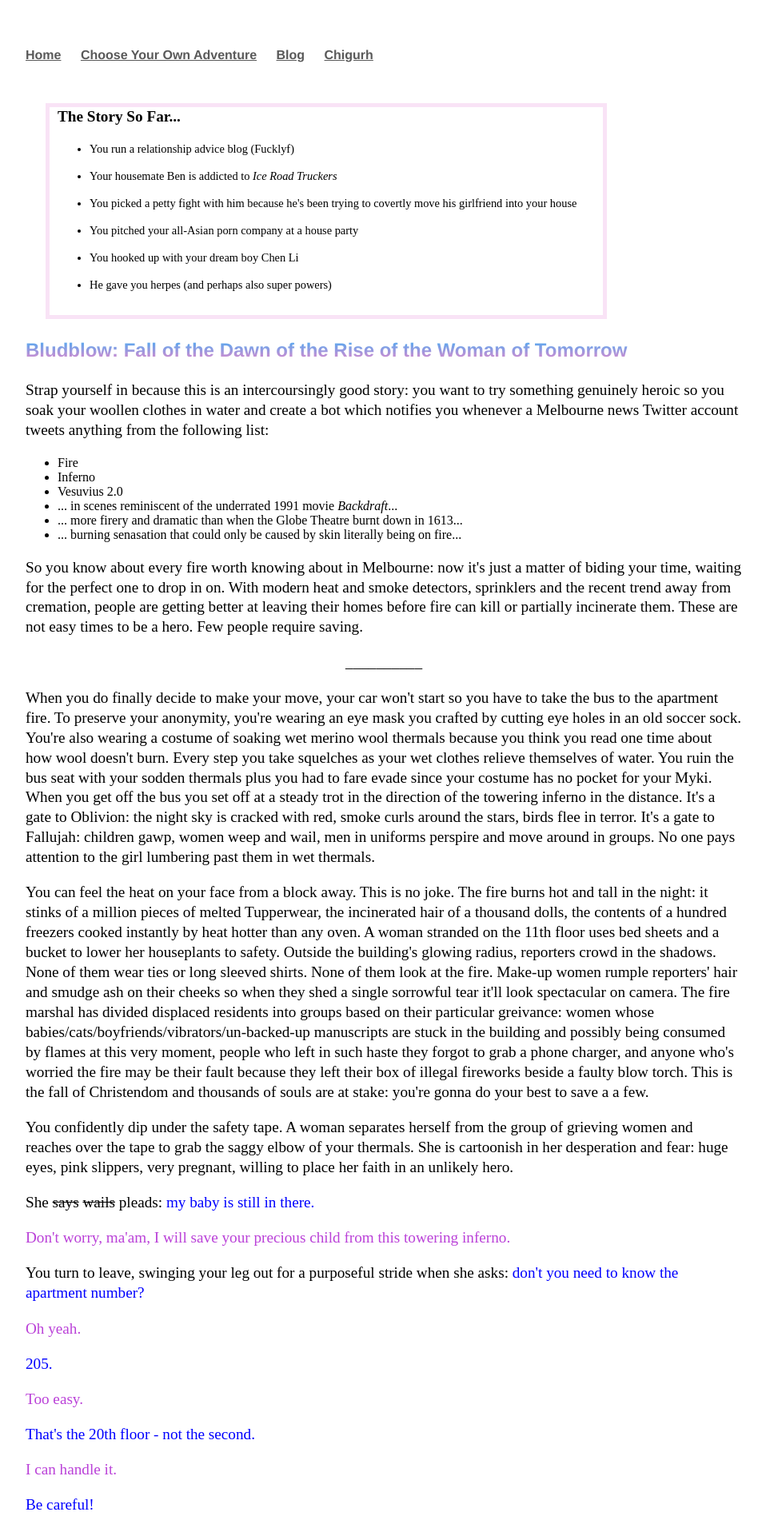
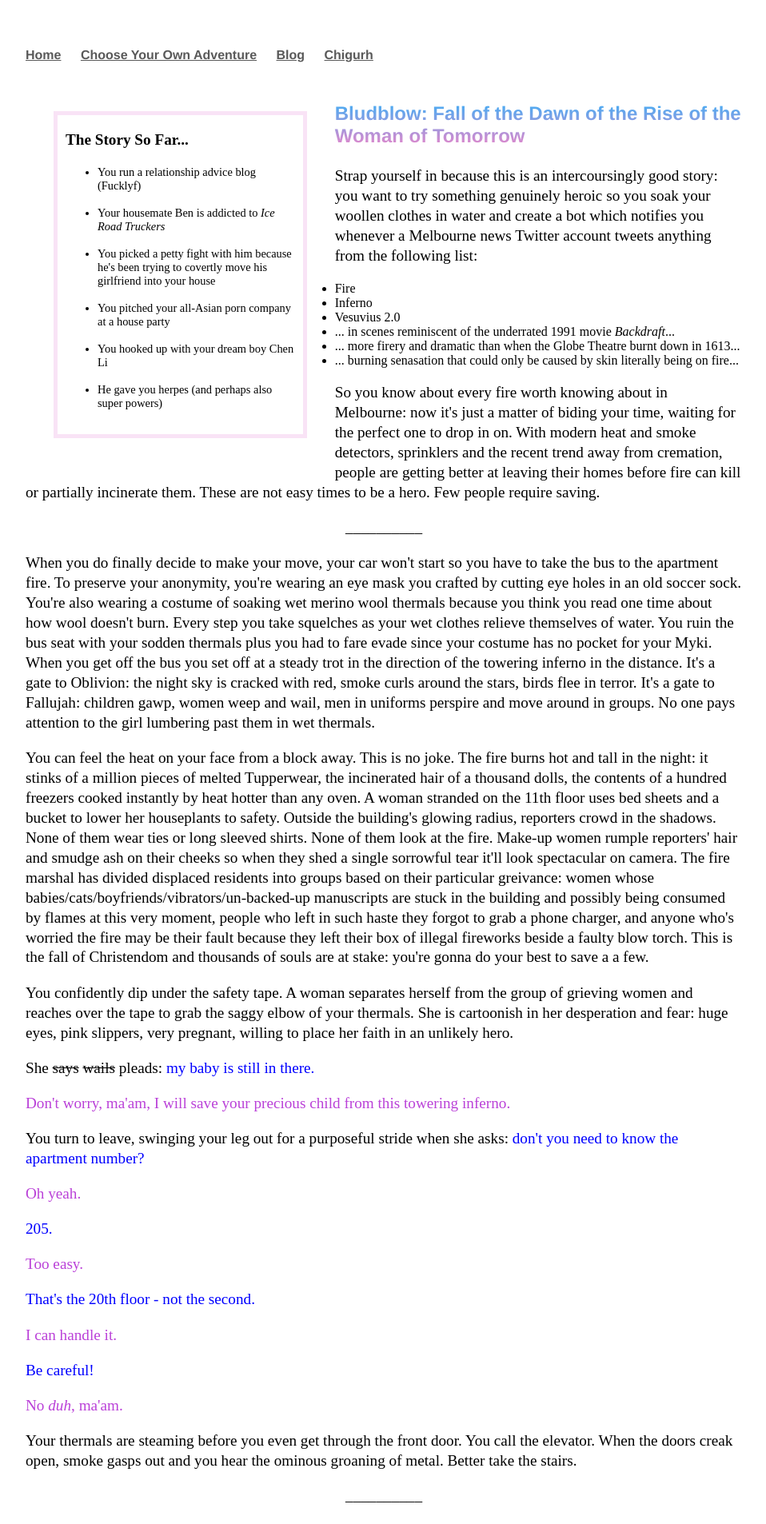
Before and after one commit to Pinelife/pinelife.github.io, a Jekyll site: the page Hellhole/paneltest.html, which Jekyll copies as it is, in a window 1280 px wide. Shown: the top 1906 px of the page at 80% size, without its empty margins (160-1118 px from the left). Built offline with Jekyll 4.4.1, drawn with Linux system fonts in a browser that asks for light colours.

Commit message:
Update main.css

```diff
--- a/css/main.css
+++ b/css/main.css
@@ -103,7 +103,7 @@ ol li {
         outline: #f9e3f6 solid thick;
         padding-right: 10px;
         padding-left: 10px;
-        width: 25%;
+        width: 32%;
         float: left;
         margin: 40px;
         padding-bottom: 10px;
@@ -131,7 +131,7 @@ ol li {
         float: right;
     }
 
-@media (max-width: 2080px){
+@media (max-width: 700px){
     .main, .left {
      float:none !important;
      width:75% !important;
```
